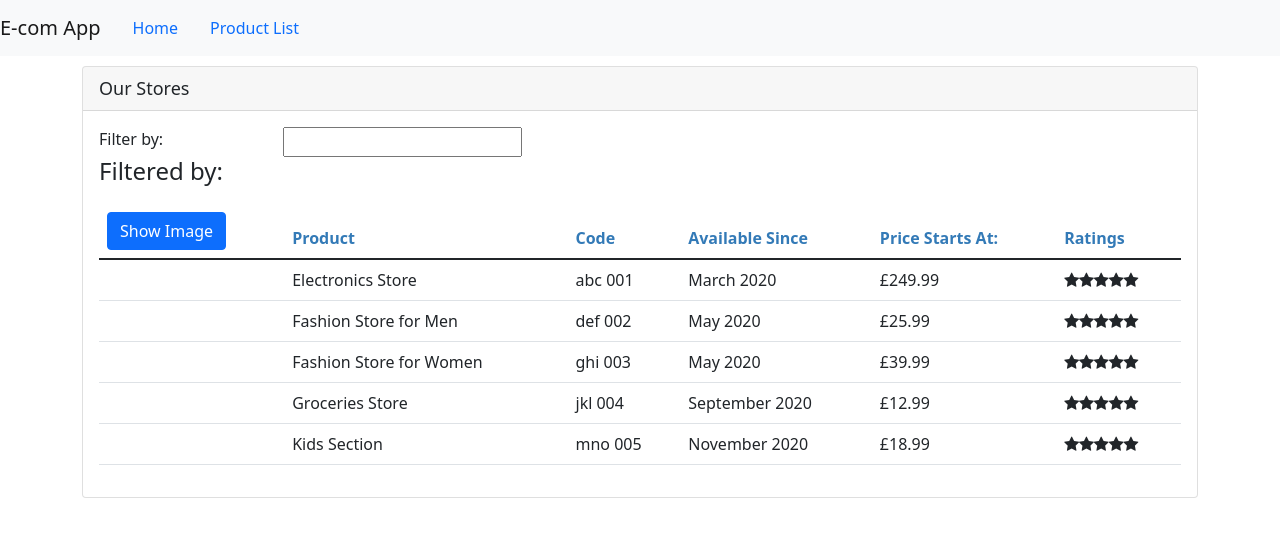
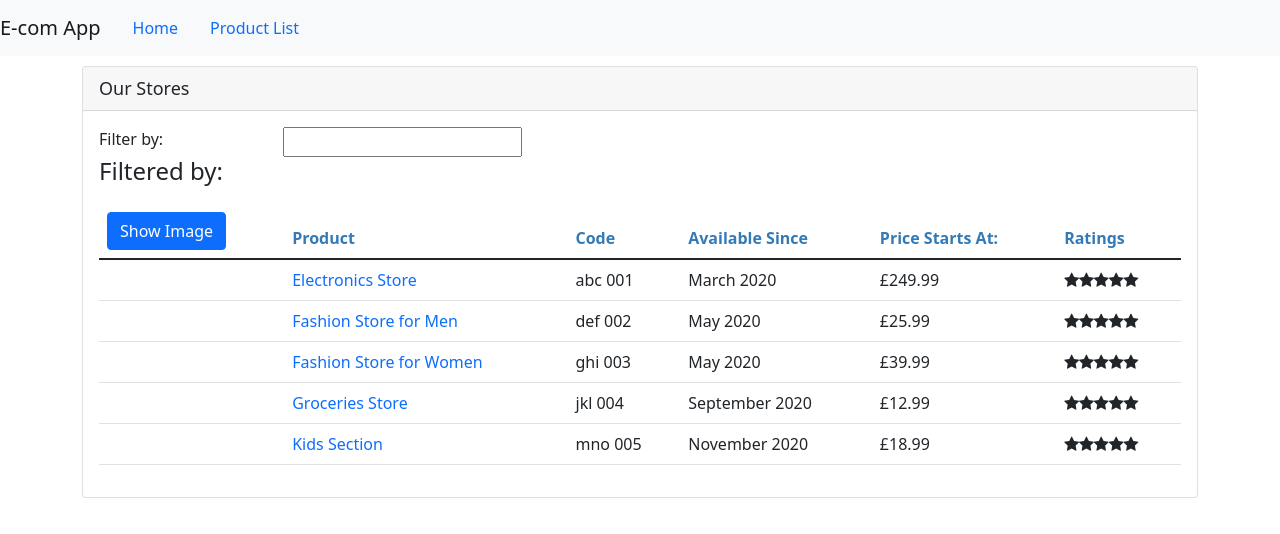
Before and after one commit to affanhakak/e-com-app-using-angular, an Angular app: page /products in a window 1280 px wide. Shown: the top 534 px of the page. Built offline with nearby package versions, Linux system fonts and the light colour scheme.

Commit message:
added route guards

```diff
--- a/src/app/Home/products/product-details.component.html
+++ b/src/app/Home/products/product-details.component.html
@@ -1,5 +1,14 @@
 <div class="card">
   <div class="card-header">
-    {{ pageTitle }}
+    {{ pageTitle + ": " + product?.productName }}
+  </div>
+  <div class="card-footer">
+    <button
+      class="btn btn-outline-secondary"
+      style="width: 80px"
+      (click)="onBack()"
+    >
+      <i class="fa fa-chevron-left"></i>Back
+    </button>
   </div>
 </div>
--- a/src/app/Home/products/product-details.component.ts
+++ b/src/app/Home/products/product-details.component.ts
@@ -1,4 +1,7 @@
 import { Component, OnInit } from '@angular/core';
+import { ActivatedRoute } from '@angular/router';
+import { IProduct } from './products';
+import { Router } from '@angular/router';
 
 @Component({
   selector: 'pm-product-detail',
@@ -7,6 +10,25 @@ import { Component, OnInit } from '@angular/core';
 })
 export class ProductDetailsComponent implements OnInit {
   pageTitle: string = 'Product-Detail';
-  constructor() {}
-  ngOnInit(): void {}
+  product: IProduct | undefined;
+
+  constructor(private route: ActivatedRoute, private router: Router) {}
+
+  ngOnInit(): void {
+    const id = Number(this.route.snapshot.paramMap.get('id'));
+    this.pageTitle += `: ${id}`;
+    this.product = {
+      productId: id,
+      productName: 'Electronics Store',
+      productCode: 'ABC-001',
+      releaseDate: 'March 2020',
+      description: 'Mobile Phones, Laptops and all Electronic Accessories',
+      priceStartsAt: 249.99,
+      starRating: 4,
+      imageUrl: 'assets/images/electronics.jpg',
+    };
+  }
+  onBack(): void {
+    this.router.navigate(['/products']);
+  }
 }
--- a/src/app/Home/products/product-list.component.css
+++ b/src/app/Home/products/product-list.component.css
@@ -5,3 +5,7 @@ thead {
 img {
   height: 200px;
 }
+
+a {
+  text-decoration: none;
+}
--- a/src/app/Home/products/product-list.component.html
+++ b/src/app/Home/products/product-list.component.html
@@ -40,13 +40,26 @@
                 [style.margin.px]="imageMargin"
               />
             </td>
-            <td>{{ product.productName }}</td>
+
             <td>
-              {{ product.productCode | lowercase | convertToSpaces: "-" }}
+              <a [routerLink]="['/products', product.productId]">
+                {{ product.productName }}
+              </a>
             </td>
-            <td>{{ product.releaseDate }}</td>
             <td>
-              {{ product.priceStartsAt | currency: "GBP":"symbol":"1.2-2" }}
+              <a>
+                {{ product.productCode | lowercase | convertToSpaces: "-" }}
+              </a>
+            </td>
+            <td>
+              <a>
+                {{ product.releaseDate }}
+              </a>
+            </td>
+            <td>
+              <a>
+                {{ product.priceStartsAt | currency: "GBP":"symbol":"1.2-2" }}
+              </a>
             </td>
             <td>
               <pm-star [rating]="product.starRating"></pm-star>
--- a/src/app/Home/products/welcome-component.ts
+++ b/src/app/Home/products/welcome-component.ts
@@ -1,8 +1,11 @@
 import { Component } from '@angular/core';
+import { ActivatedRoute, RouterModule } from '@angular/router';
 
 @Component({
   selector: '',
   templateUrl: './welcome-component.html',
   styleUrls: ['./welcome-component.css'],
 })
-export class WelcomeComponent {}
+export class WelcomeComponent {
+  constructor(private route: ActivatedRoute) {}
+}
--- a/src/app/app.module.ts
+++ b/src/app/app.module.ts
@@ -12,6 +12,7 @@ import { WelcomeComponent } from './Home/products/welcome-component';
 
 import { ProductService } from './Home/products/product.service';
 import { ConvertToSpacesPipe } from './Shared/convert-to-spaces.pipe';
+import { ProductDetailGuard } from './products/product-detail.guard';
 
 @NgModule({
   declarations: [
@@ -28,9 +29,14 @@ import { ConvertToSpacesPipe } from './Shared/convert-to-spaces.pipe';
     HttpClientModule,
     RouterModule.forRoot([
       { path: 'products', component: ProductListComponent },
-      { path: 'products/:id', component: ProductDetailsComponent },
+      {
+        path: 'products/:id',
+        canActivate: [ProductDetailGuard],
+        component: ProductDetailsComponent,
+      },
       { path: 'welcome', component: WelcomeComponent },
       { path: '', redirectTo: 'welcome', pathMatch: 'full' },
+      { path: '**', redirectTo: 'welcome', pathMatch: 'full' },
     ]),
   ],
   providers: [ProductService],
--- /dev/null
+++ b/src/app/products/product-detail.guard.ts
@@ -0,0 +1,33 @@
+import { Injectable } from '@angular/core';
+import {
+  ActivatedRouteSnapshot,
+  CanActivate,
+  Router,
+  RouterStateSnapshot,
+  UrlTree,
+} from '@angular/router';
+import { Observable } from 'rxjs';
+
+@Injectable({
+  providedIn: 'root',
+})
+export class ProductDetailGuard implements CanActivate {
+  constructor(private router: Router) {}
+
+  canActivate(
+    route: ActivatedRouteSnapshot,
+    state: RouterStateSnapshot
+  ):
+    | Observable<boolean | UrlTree>
+    | Promise<boolean | UrlTree>
+    | boolean
+    | UrlTree {
+    const id = Number(route.paramMap.get('id'));
+    if (isNaN(id) || id < 1) {
+      alert('invalid page');
+      this.router.navigate(['/products']);
+      return false;
+    }
+    return true;
+  }
+}
```
Also changed, not shown: 1 other file (tests, documents, lock files or other folders).
